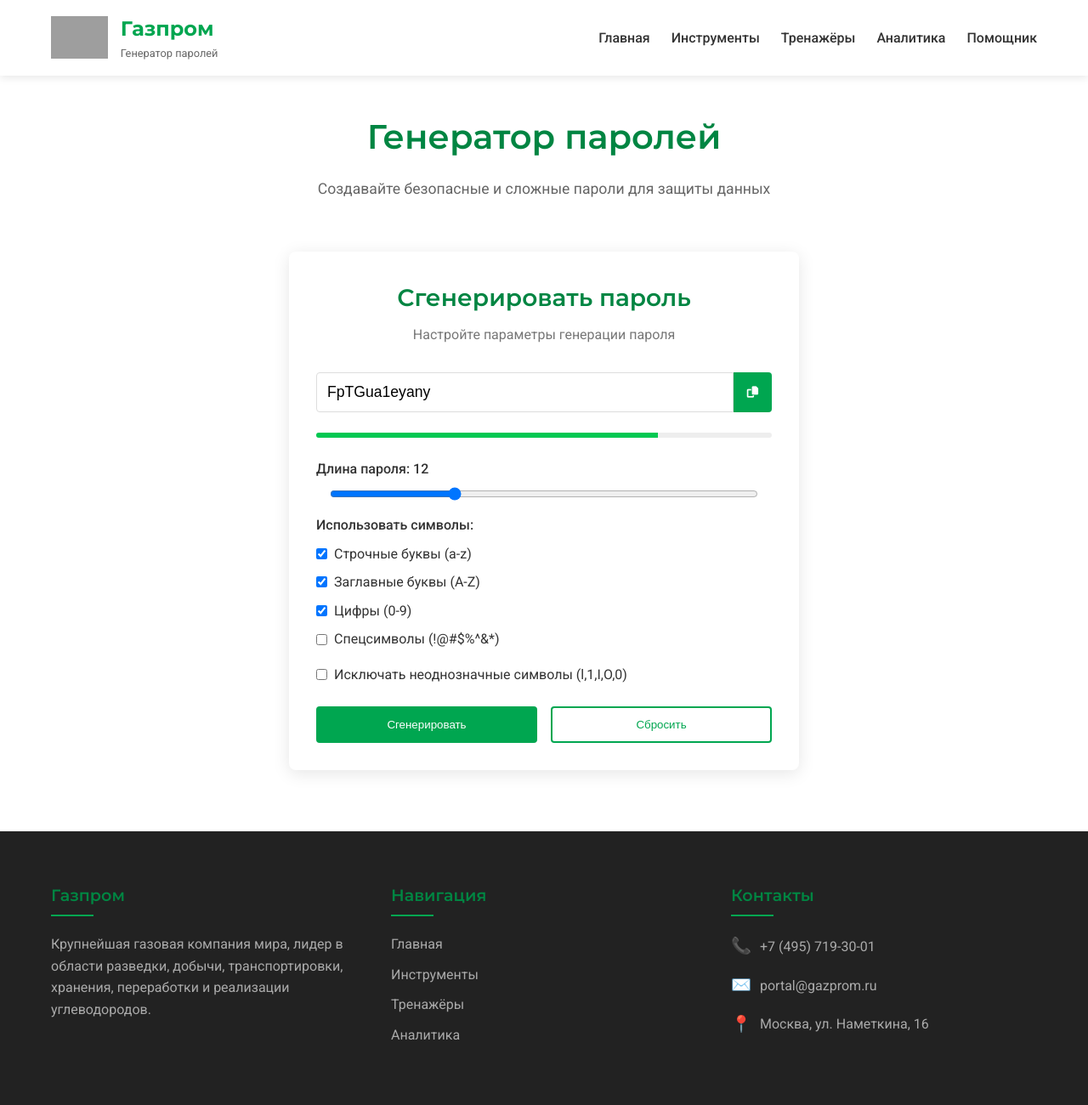
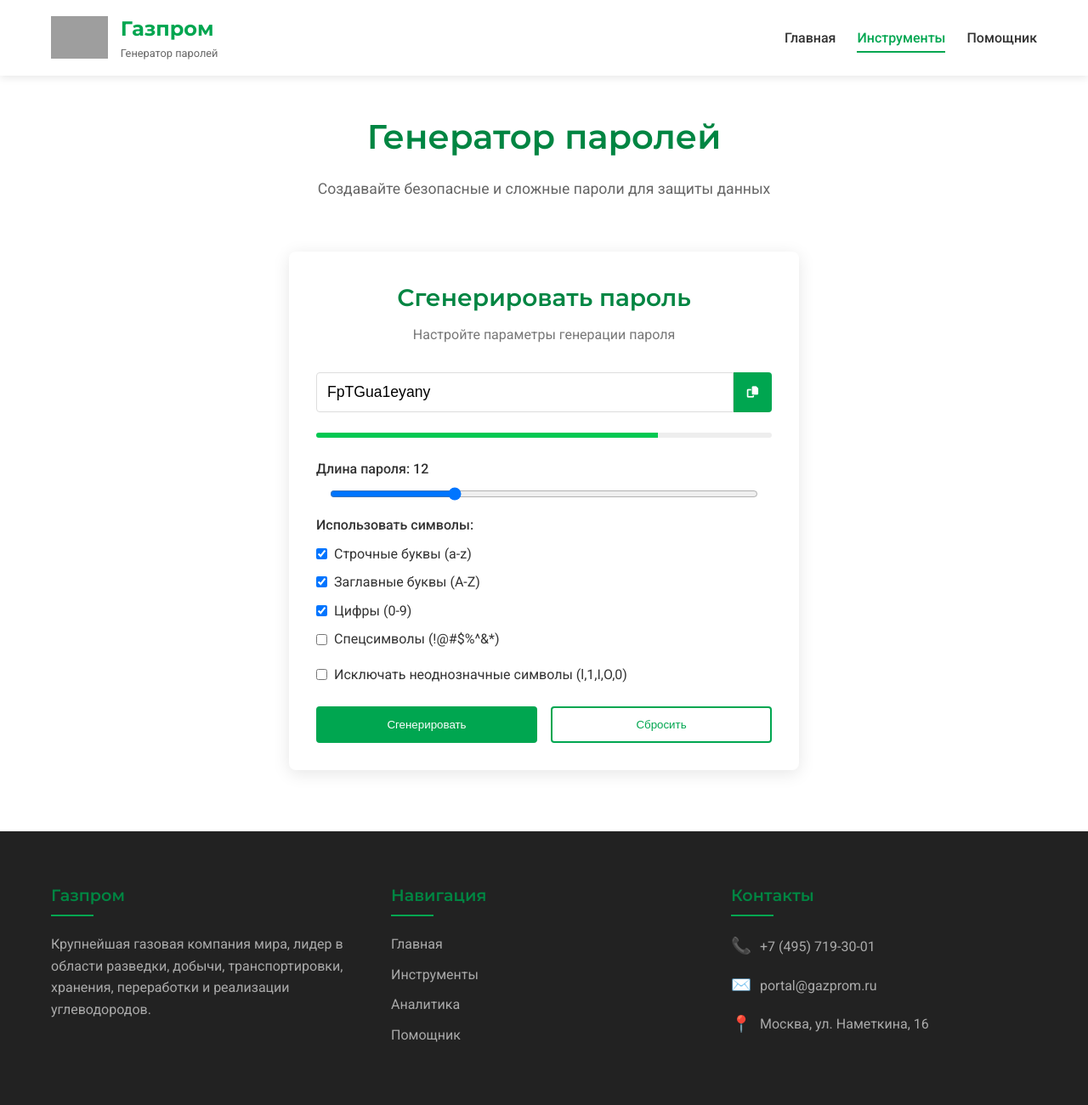
Before and after one commit to Gaf-ka/gazprom-tools, a website: page office-tools/password-generator.html in a window 1280 px wide. Shown: the top 1300 px of the page at 85% size. Drawn offline with Linux system fonts and the light colour scheme; grey boxes are pictures that could not be loaded.

Commit message:
Again commit

```diff
--- a/office-tools/password-generator.html
+++ b/office-tools/password-generator.html
@@ -157,9 +157,7 @@
                 <nav class="main-nav">
                     <ul class="nav-list">
                         <li class="nav-item"><a href="../index.html" class="nav-link">Главная</a></li>
-                        <li class="nav-item"><a href="index.html" class="nav-link">Инструменты</a></li>
-                        <li class="nav-item"><a href="../trainers/index.html" class="nav-link">Тренажёры</a></li>
-                        <li class="nav-item"><a href="../visualization/index.html" class="nav-link">Аналитика</a></li>
+                        <li class="nav-item"><a href="index.html" class="nav-link active">Инструменты</a></li>
                         <li class="nav-item"><a href="../ai-assistant/index.html" class="nav-link">Помощник</a></li>
                     </ul>
                 </nav>
@@ -256,8 +254,8 @@
                     <ul class="footer-links">
                         <li><a href="../index.html" class="footer-link">Главная</a></li>
                         <li><a href="index.html" class="footer-link">Инструменты</a></li>
-                        <li><a href="../trainers/index.html" class="footer-link">Тренажёры</a></li>
                         <li><a href="../visualization/index.html" class="footer-link">Аналитика</a></li>
+                        <li><a href="../ai-assistant/index.html" class="footer-link">Помощник</a></li>
                     </ul>
                 </div>
 
```
Also changed, not shown: office-tools/log-analyzer.htm (+2 -4 lines), office-tools/pdf-editor.html (+4 -6 lines), office-tools/qr-generator.html (+1 -3 lines), office-tools/word-editor.html (+3 -5 lines).
